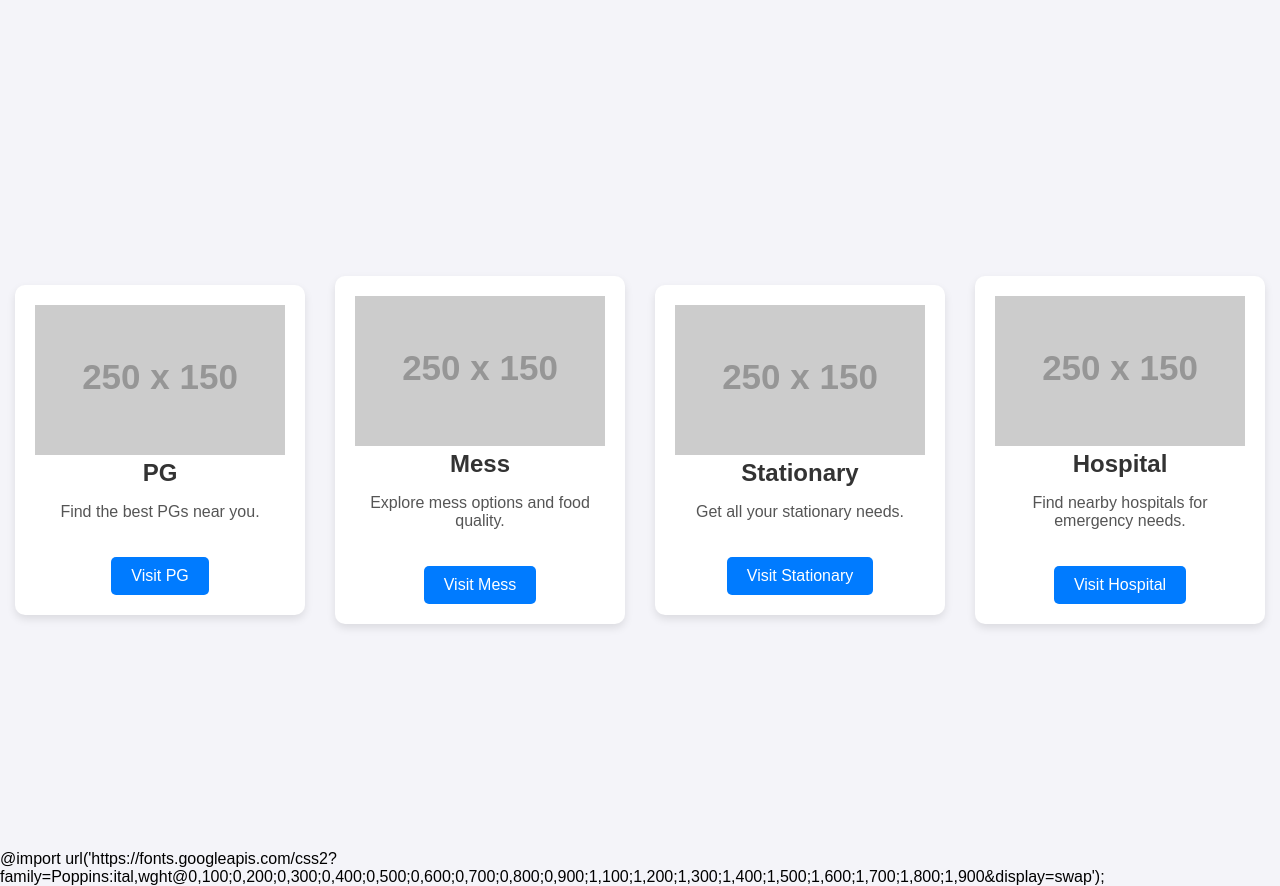
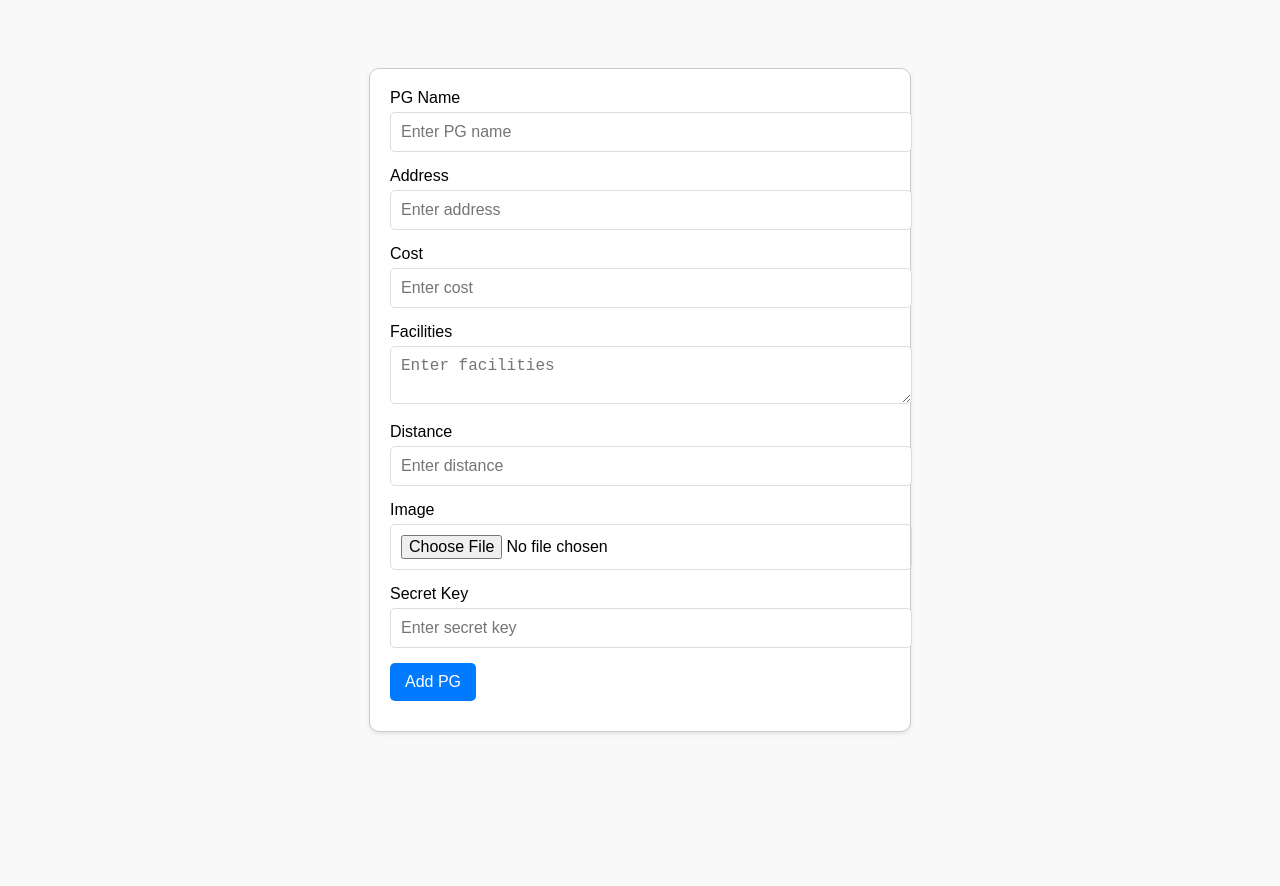
Before and after one commit to Abhishek-Khot/for-pradeep, a plain HTML site: page index.html in a window 1280 px wide. After the commit the page ends 800 px from the top, so only its background shows below. Drawn offline with Linux system fonts and the light colour scheme; placeholder pictures from the web are drawn by us.

Commit message:
Update index.html

```diff
--- a/index.html
+++ b/index.html
@@ -3,94 +3,114 @@
 <head>
   <meta charset="UTF-8">
   <meta name="viewport" content="width=device-width, initial-scale=1.0">
-    <title>Cards Example</title>
+  <title>PG Form</title>
   <style>
     body {
       font-family: Arial, sans-serif;
+      display: flex;
+      justify-content: center;
+      align-items: center;
+      height: 100vh;
+      background-color: #f9f9f9;
       margin: 0;
-            padding: 0;
-            background-color: #f4f4f9;
     }
 
-        .card-container {
-            display: flex;
-            justify-content: space-around;
-            align-items: center;
-            height: 100vh;
-            margin-top: 50px;
+    .form-container {
+      width: 100%;
+      max-width: 500px;
+      background: #fff;
+      padding: 20px;
+      border: 1px solid #ccc;
+      border-radius: 10px;
+      box-shadow: 0 2px 4px rgba(0, 0, 0, 0.1);
     }
 
-        .card {
-            width: 250px;
-            background-color: #fff;
-            padding: 20px;
-            border-radius: 10px;
-            box-shadow: 0 4px 8px rgba(0, 0, 0, 0.1);
-            text-align: center;
-            transition: transform 0.3s;
+    .input-row {
+      margin-bottom: 10px;
     }
 
-        .card:hover {
-            transform: translateY(-10px);
+    input[type="text"], input[type="number"], input[type="password"], textarea, input[type="file"] {
+      width: 100%;
+      padding: 10px;
+      margin: 5px 0;
+      font-size: 16px;
+      border: 1px solid #ddd;
+      border-radius: 5px;
     }
 
-        h3 {
-            margin: 0;
-            font-size: 24px;
-            color: #333;
-        }
-
-        p {
-            font-size: 16px;
-            color: #555;
-        }
-
-        button {
-            margin-top: 20px;
-            padding: 10px 20px;
-            font-size: 16px;
+    .pg-button {
+      padding: 10px 15px;
+      background-color: #007bff;
       color: #fff;
-            background-color: #007BFF;
       border: none;
       border-radius: 5px;
       cursor: pointer;
-            transition: background-color 0.3s;
+      font-size: 16px;
     }
 
-        button:hover {
+    .pg-button:hover {
       background-color: #0056b3;
     }
 
+    .error-message {
+      color: red;
+      font-size: 14px;
+      text-align: center;
+      margin-top: 10px;
+    }
   </style>
 </head>
 <body>
-    <div class="card-container">
-        <div class="card">
-            <img src="https://via.placeholder.com/250x150?text=PG" alt="PG Image" class="card-image">
-            <h3>PG</h3>
-            <p>Find the best PGs near you.</p>
-            <button onclick="window.location.href='pg.html'">Visit PG</button>
+
+  <div class="form-container">
+    <form action="http://localhost:8080/home/jcer/rooms" method="POST" id="pgForm" enctype="multipart/form-data">
+      <div class="input-row">
+        <label for="name">PG Name</label>
+        <input type="text" id="name" name="name" placeholder="Enter PG name" required>
       </div>
-        <div class="card">
-            <img src="https://via.placeholder.com/250x150?text=Mess" alt="Mess Image" class="card-image">
-            <h3>Mess</h3>
-            <p>Explore mess options and food quality.</p>
-            <button onclick="window.location.href='mess.html'">Visit Mess</button>
+      <div class="input-row">
+        <label for="address">Address</label>
+        <input type="text" id="address" name="address" placeholder="Enter address" required>
       </div>
-        <div class="card">
-            <img src="https://via.placeholder.com/250x150?text=Stationary" alt="Stationary Image" class="card-image">
-            <h3>Stationary</h3>
-            <p>Get all your stationary needs.</p>
-            <button onclick="window.location.href='stationary.html'">Visit Stationary</button>
+      <div class="input-row">
+        <label for="cost">Cost</label>
+        <input type="number" id="cost" name="cost" placeholder="Enter cost" required>
       </div>
-        <div class="card">
-            <img src="https://via.placeholder.com/250x150?text=Hospital" alt="Hospital Image" class="card-image">
-            <h3>Hospital</h3>
-            <p>Find nearby hospitals for emergency needs.</p>
-            <button onclick="window.location.href='hospital.html'">Visit Hospital</button>
+      <div class="input-row">
+        <label for="facilities">Facilities</label>
+        <textarea id="facilities" name="facilities" placeholder="Enter facilities" required></textarea>
       </div>
+      <div class="input-row">
+        <label for="dist">Distance</label>
+        <input type="number" id="dist" name="dist" placeholder="Enter distance" required>
       </div>
+      <div class="input-row">
+        <label for="image">Image</label>
+        <input type="file" id="image" name="image" required>
       </div>
+      <div class="input-row">
+        <label for="password">Secret Key</label>
+        <input type="password" id="password" name="password" placeholder="Enter secret key" required>
+      </div>
+      <button type="submit" class="pg-button">Add PG</button>
+      <div class="error-message" id="errorMessage"></div>
+    </form>
+  </div>
+
+  <script>
+    const form = document.getElementById('pgForm');
+    const secretKey = "12345"; // Replace with your actual secret key
+
+    form.addEventListener('submit', function(e) {
+      const passwordField = document.getElementById('password');
+      const errorMessage = document.getElementById('errorMessage');
+
+      // Validate secret key
+      if (passwordField.value !== secretKey) {
+        e.preventDefault();
+        errorMessage.textContent = "Invalid secret key. Please try again.";
+      }
+    });
+  </script>
 </body>
 </html>
-@import url('https://fonts.googleapis.com/css2?family=Poppins:ital,wght@0,100;0,200;0,300;0,400;0,500;0,600;0,700;0,800;0,900;1,100;1,200;1,300;1,400;1,500;1,600;1,700;1,800;1,900&display=swap');
```
Lines whose indentation alone changed are shown as unchanged.
